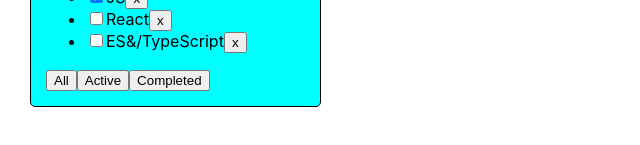
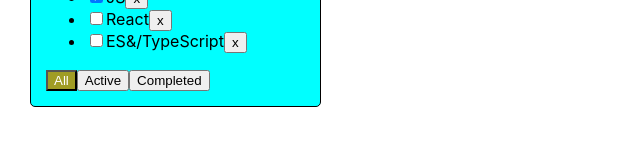
Before and after one commit to Vyacheslav-Spilch/It-incubator-TodoList, a React (Create React App) app: page / in a window 1280 px wide. Shown: the part 179-324 px from the top of the page, without its empty margins (0-640 px from the left). Built offline with nearby package versions, Linux system fonts and the light colour scheme.

Commit message:
creating a function changeStatus

```diff
--- a/src/App.css
+++ b/src/App.css
@@ -11,3 +11,15 @@
   background-color: aqua;
   padding: 15px;
 }
+
+.error {
+  border: 1px solid red;
+}
+.error-message {
+  color: red
+}
+
+.active-filter {
+  background-color: rgb(160, 156, 36);
+  color: #fff;
+}
--- a/src/App.tsx
+++ b/src/App.tsx
@@ -37,8 +37,6 @@ const filteredTasks = filter === 'active'
   ? tasks.filter(el => el.isDone === true)
   : tasks
 
-
-
 const changeTasks = (filter: filterValuesType) => {
   setFilter(filter)
 }
@@ -49,8 +47,15 @@ const addTask = (newTitle: string) => {
     title: newTitle,
     isDone: false,
   }
+  setTasks([newTask, ...tasks])
+}
 
-  setTasks([newTask, ...tasks])
+const changeStatus = (taskId: string, isDone: boolean) => {
+  let task = tasks.find(t => t.id === taskId)
+  if(task) {
+    task.isDone = isDone
+    setTasks([...tasks])
+  }
 }
 
   return (
@@ -59,7 +64,8 @@ const addTask = (newTitle: string) => {
         tasks={filteredTasks}
         deleteTasks={deleteTasks}
         changeTasks={changeTasks}
-        addTask={addTask}/>
+        addTask={addTask}
+        filter={filter}/>
     </div>
   );
 }
--- a/src/Button.tsx
+++ b/src/Button.tsx
@@ -5,13 +5,15 @@ export type ButtonPropsType = {
     title: string
     onClickHandler: () => void
     isDisabled?: boolean
+    className?: string
 }
 
-export const Button = ({title, onClickHandler, isDisabled}: ButtonPropsType) => {
+export const Button = ({title, onClickHandler, isDisabled, className}: ButtonPropsType) => {
     return (
         <button
         onClick={onClickHandler}
         disabled={isDisabled}
+        className={className}
         >{title}</button>
     )
 }
--- a/src/Todolist.tsx
+++ b/src/Todolist.tsx
@@ -13,6 +13,7 @@ export type TaskType = {
 type TodoPropsType = {
     title: string
     tasks: Array<TaskType>
+    filter: filterValuesType
 
     deleteTasks: (id: string) => void
     changeTasks: (filter: filterValuesType) => void
@@ -23,6 +24,7 @@ type TodoPropsType = {
 export const TodoList = ({
     title,
     tasks,
+    filter,
     deleteTasks,
     changeTasks,
     addTask,
@@ -42,20 +44,29 @@ export const TodoList = ({
     : <span>Todo list empty</span>
 
     const [taskTitle, setTaskTitle] = useState('')
-
+    const [error, setError] = useState<string | null>(null)
 
     const addTaskHandler = () => {
-        addTask(taskTitle)
-        setTaskTitle("")
+        if(taskTitle.trim()) {
+            addTask(taskTitle)
+            setTaskTitle("")
+        }
+        else {
+            setError('Error - empty string')
+        }
     }
 
     const onChangeHandler = (e: ChangeEvent<HTMLInputElement>) => {
+        setError(null)
         setTaskTitle(e.currentTarget.value)
     }
 
     const onKeyDownHandler = (e: KeyboardEvent<HTMLInputElement>) => {
         if(e.key === "Enter" && taskTitle.trim()) {
             addTaskHandler()
+        }
+        else {
+            setError('Error - empty string')
         }
     }
 
@@ -71,14 +82,16 @@ export const TodoList = ({
                     <input
                         value={taskTitle} onChange={onChangeHandler}
                         onKeyDown={onKeyDownHandler}
+                        className={error ? "error" : ""}
                     />
-                    <Button title="+" onClickHandler={addTaskHandler} isDisabled={!taskTitle.trim()}/>
+                    <Button title="+" onClickHandler={addTaskHandler} isDisabled={!taskTitle}/>
+                    {error && <div className="error-message">{error}</div>}
                 </div>
                     {tasksList}
                 <div>
-                    <Button title="All" onClickHandler={onClickAllHandler} />
-                    <Button title="Active" onClickHandler={onClickActiveHandler} />
-                    <Button title="Completed" onClickHandler={onClickCompletedHandler} />
+                    <Button className={filter === "all" ? "active-filter" : ""} title="All" onClickHandler={onClickAllHandler} />
+                    <Button className={filter === "active" ? "active-filter" : ""} title="Active" onClickHandler={onClickActiveHandler} />
+                    <Button className={filter === "completed" ? "active-filter" : ""} title="Completed" onClickHandler={onClickCompletedHandler} />
                 </div>
             </div>
         </div>
```
